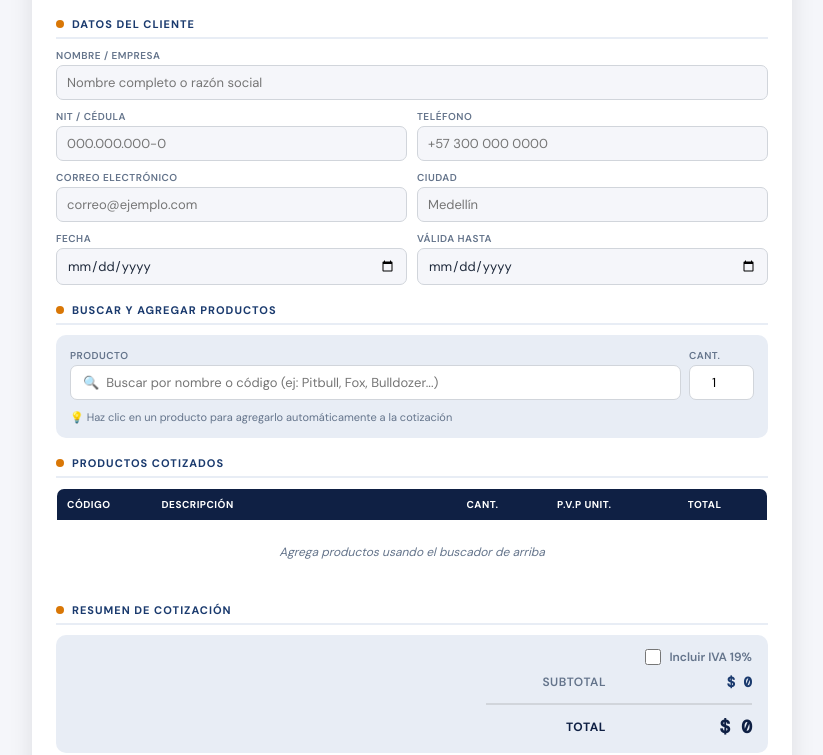
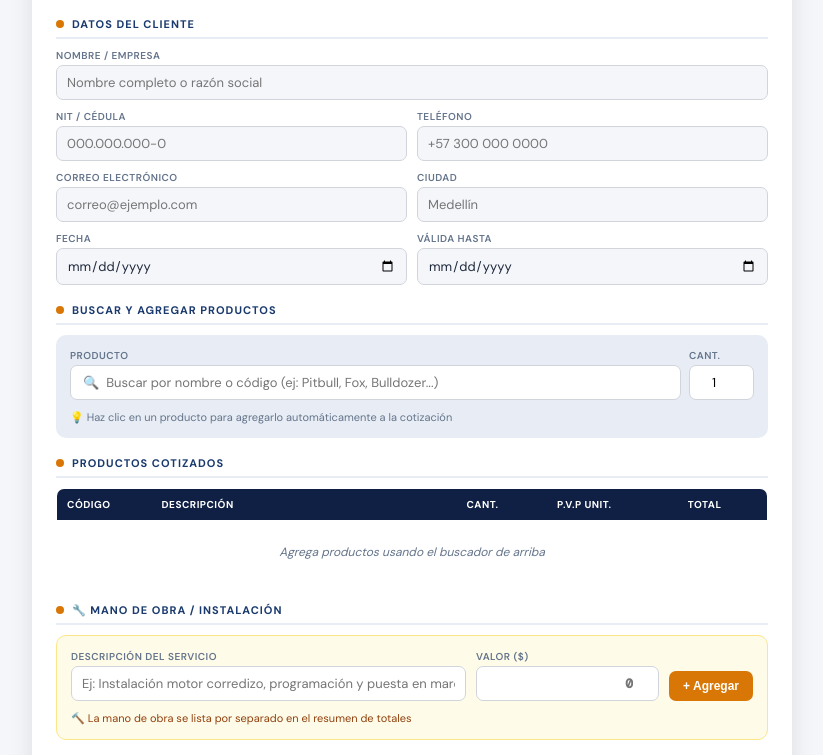
Before and after one commit to arlenpavonr-png/Formato-Arlenpav, a plain HTML site: page Cotizacion-Arlenpav.html in a window 1280 px wide. Shown: the part 141-896 px from the top of the page, without its empty margins (228-1051 px from the left). Drawn offline with nearby package versions, Linux system fonts and the light colour scheme.

Commit message:
Update Cotizacion-Arlenpav.html

```diff
--- a/Cotizacion-Arlenpav.html
+++ b/Cotizacion-Arlenpav.html
@@ -65,6 +65,15 @@
   .btn-quitar{background:#fee2e2;color:#dc2626;border:none;border-radius:5px;padding:4px 8px;font-size:11px;font-weight:700;cursor:pointer;}
   .btn-quitar:hover{background:#fca5a5;}
   .empty-row td{text-align:center;color:var(--muted);font-size:12px;padding:24px;font-style:italic;}
+  /* MANO DE OBRA */
+  .mano-obra-wrap{background:#fefce8;border:1.5px solid #fde68a;border-radius:10px;padding:14px;display:flex;flex-direction:column;gap:10px;}
+  .mano-obra-row{display:grid;grid-template-columns:1fr auto auto;gap:10px;align-items:end;}
+  .mano-obra-precio-wrap{display:flex;flex-direction:column;gap:3px;min-width:130px;}
+  .mano-obra-precio-wrap label{font-size:10px;font-weight:600;color:var(--muted);text-transform:uppercase;letter-spacing:.5px;}
+  .mano-obra-precio-wrap input{border:1.5px solid var(--border);border-radius:7px;padding:8px 10px;font-family:'DM Mono',sans-serif;font-size:13px;font-weight:700;color:var(--green);background:white;outline:none;text-align:right;}
+  .mano-obra-precio-wrap input:focus{border-color:var(--accent);}
+  .btn-agregar-mo{background:var(--gold);color:white;border:none;border-radius:7px;padding:8px 14px;font-size:12px;font-weight:700;cursor:pointer;align-self:flex-end;white-space:nowrap;}
+  .btn-agregar-mo:hover{background:#b45309;}
   /* TOTALES */
   .totales-box{background:var(--light);border-radius:10px;padding:14px 16px;display:flex;flex-direction:column;gap:8px;align-items:flex-end;}
   .total-row{display:flex;gap:16px;align-items:center;justify-content:flex-end;}
@@ -93,7 +102,7 @@
   @media print{
     body{background:white;padding:0;}
     .page{box-shadow:none;border-radius:0;}
-    button,.buscador-wrap,.btn-quitar{display:none!important;}
+    button,.buscador-wrap,.btn-quitar,.mano-obra-wrap{display:none!important;}
     *{-webkit-print-color-adjust:exact;print-color-adjust:exact;}
   }
   @media(max-width:520px){
@@ -102,6 +111,7 @@
     .firmas{grid-template-columns:1fr;}
     .header{flex-wrap:wrap;}
     .header-meta{width:100%;text-align:left;}
+    .mano-obra-row{grid-template-columns:1fr;}
   }
 </style>
 </head>
@@ -187,6 +197,25 @@
       </table>
     </div>
 
+    <!-- MANO DE OBRA -->
+    <div class="section">
+      <div class="section-title"><span class="dot"></span>🔧 Mano de Obra / Instalación</div>
+      <div class="mano-obra-wrap">
+        <div class="mano-obra-row">
+          <div style="display:flex;flex-direction:column;gap:3px;">
+            <label style="font-size:10px;font-weight:600;color:var(--muted);text-transform:uppercase;letter-spacing:.5px;">Descripción del servicio</label>
+            <input type="text" id="mo-descripcion" placeholder="Ej: Instalación motor corredizo, programación y puesta en marcha" style="border:1.5px solid var(--border);border-radius:7px;padding:8px 10px;font-family:'DM Sans',sans-serif;font-size:13px;background:white;outline:none;width:100%;">
+          </div>
+          <div class="mano-obra-precio-wrap">
+            <label>Valor ($)</label>
+            <input type="number" id="mo-precio" placeholder="0" min="0" step="1000">
+          </div>
+          <button class="btn-agregar-mo" onclick="agregarManoObra()">+ Agregar</button>
+        </div>
+        <div style="font-size:11px;color:#92400e;">🔨 La mano de obra se lista por separado en el resumen de totales</div>
+      </div>
+    </div>
+
     <!-- TOTALES -->
     <div class="section">
       <div class="section-title"><span class="dot"></span>Resumen de Cotización</div>
@@ -196,8 +225,12 @@
           Incluir IVA 19%
         </label>
         <div class="total-row">
-          <span class="total-label">Subtotal</span>
+          <span class="total-label">Subtotal Productos</span>
           <span class="total-val" id="subtotal-val">$ 0</span>
+        </div>
+        <div class="total-row" id="mo-row" style="display:none;">
+          <span class="total-label">Mano de Obra</span>
+          <span class="total-val" id="mo-val" style="color:var(--gold);">$ 0</span>
         </div>
         <div class="total-row" id="iva-row" style="display:none;">
           <span class="total-label">IVA (19%)</span>
@@ -365,7 +398,7 @@ const catalogo = [
 ];
 
 let filas = [];
-let productoSeleccionado = null;
+let manoObra = 0;
 
 function buscarProducto() {
   const q = document.getElementById('buscador').value.toLowerCase().trim();
@@ -389,7 +422,6 @@ function buscarProducto() {
 function seleccionarProducto(cod) {
   const prod = catalogo.find(p => p.cod === cod);
   if (!prod) return;
-  productoSeleccionado = prod;
   document.getElementById('buscador').value = prod.nom;
   document.getElementById('resultados').style.display='none';
   const cant = parseInt(document.getElementById('cant-input').value) || 1;
@@ -398,7 +430,6 @@ function seleccionarProducto(cod) {
   renderTabla();
   document.getElementById('buscador').value='';
   document.getElementById('cant-input').value=1;
-  productoSeleccionado=null;
 }
 
 function renderTabla() {
@@ -423,15 +454,28 @@ function renderTabla() {
 function cambiarCant(i,val){ filas[i].cant=parseInt(val)||1; renderTabla(); }
 function quitarFila(i){ filas.splice(i,1); renderTabla(); }
 
+function agregarManoObra() {
+  const precio = parseInt(document.getElementById('mo-precio').value) || 0;
+  const desc = document.getElementById('mo-descripcion').value.trim();
+  if (precio <= 0) { alert('Ingresa un valor para la mano de obra'); return; }
+  manoObra = precio;
+  recalcular();
+  document.getElementById('mo-descripcion').value = desc;
+  document.getElementById('mo-precio').value = '';
+  alert('✅ Mano de obra agregada: ' + formatoPesos(precio));
+}
+
 function recalcular() {
   const subtotal = filas.reduce((s,f) => s+f.pvp*f.cant, 0);
   const conIva = document.getElementById('iva-check').checked;
-  const iva = conIva ? subtotal*0.19 : 0;
-  const total = subtotal+iva;
+  const iva = conIva ? (subtotal + manoObra) * 0.19 : 0;
+  const total = subtotal + manoObra + iva;
   document.getElementById('subtotal-val').textContent = formatoPesos(subtotal);
   document.getElementById('iva-val').textContent = formatoPesos(iva);
   document.getElementById('total-val').textContent = formatoPesos(total);
   document.getElementById('iva-row').style.display = conIva ? 'flex' : 'none';
+  document.getElementById('mo-row').style.display = manoObra > 0 ? 'flex' : 'none';
+  document.getElementById('mo-val').textContent = formatoPesos(manoObra);
 }
 
 function formatoPesos(n) { return '$ '+n.toLocaleString('es-CO'); }
```
